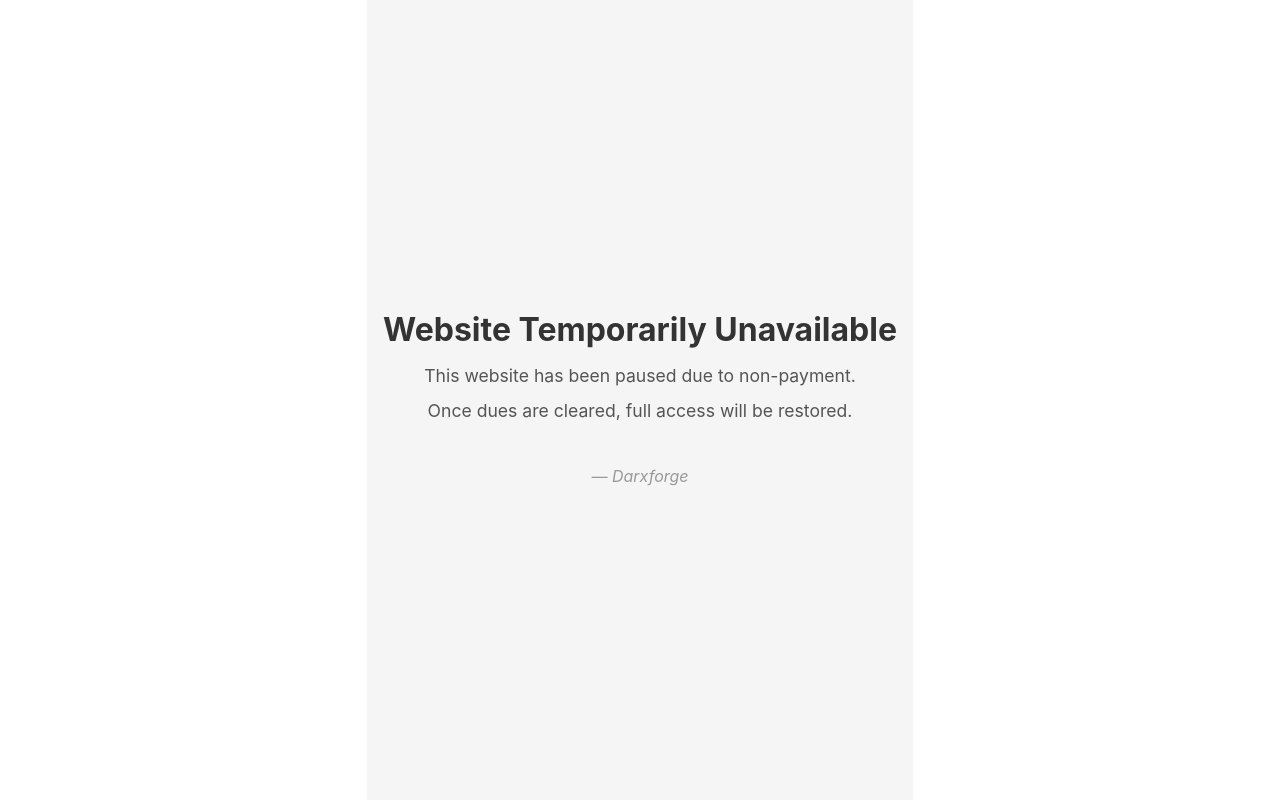
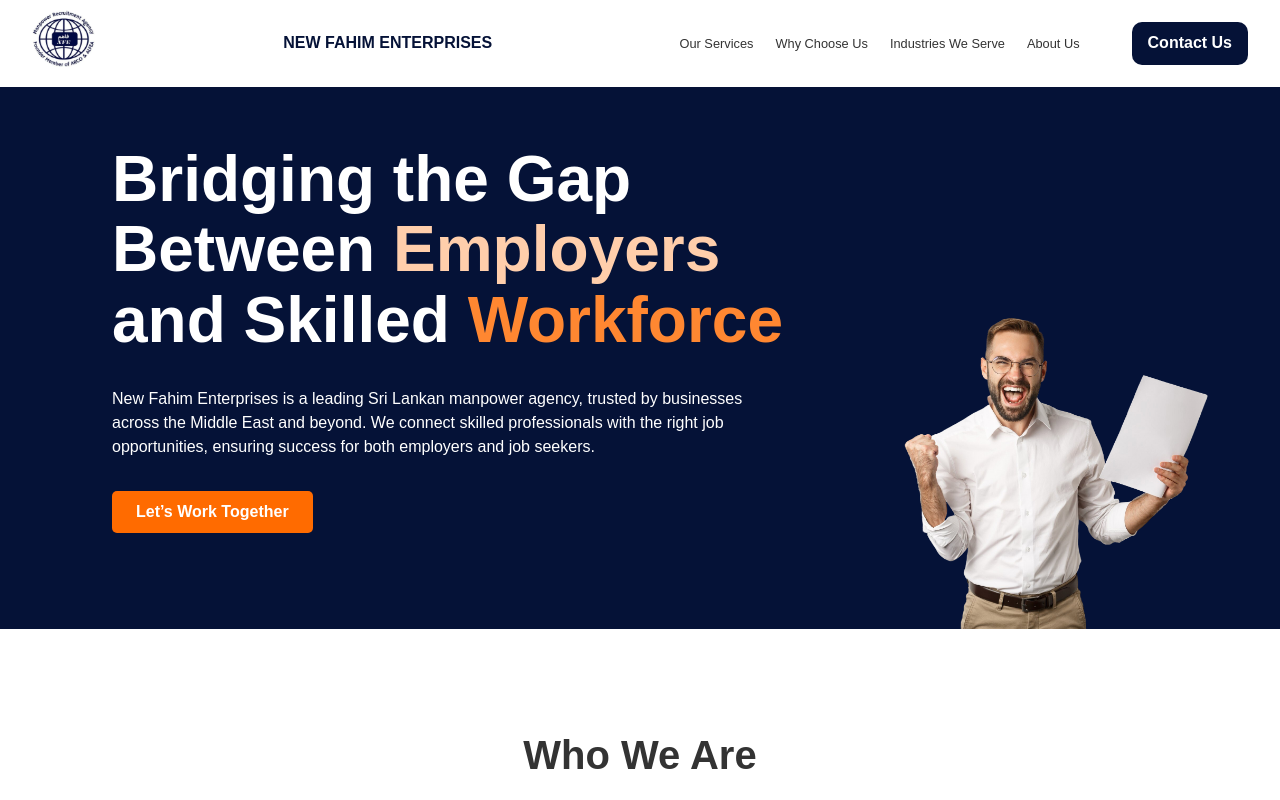
Before and after one commit to Hamdhan7/fahims-manpower-agency, a React (Vite) app in the folder fahims-manpower-agency/: page / in a window 1280 px wide. Shown: the top 800 px of the page. Built offline with nearby package versions, Linux system fonts and the light colour scheme.

Commit message:
feature:payment hold message removed

```diff
--- a/fahims-manpower-agency/src/App.jsx
+++ b/fahims-manpower-agency/src/App.jsx
@@ -34,31 +34,30 @@
 
     return (
         <Router>
-            {/*/!* Splash screen wrapper *!/*/}
-            {/*{loading && (*/}
-            {/*    <div className={`loading-container`}>*/}
-            {/*        <LoadingScreen />*/}
-            {/*    </div>*/}
-            {/*)}*/}
+            {/* Splash screen wrapper */}
+            {loading && (
+                <div className={`loading-container`}>
+                    <LoadingScreen />
+                </div>
+            )}
 
-            {/*/!* Main app *!/*/}
-            {/*{!loading && (*/}
-            {/*    <div className="main-app">*/}
-            {/*        <div className="nav-section">*/}
-            {/*            <Nav />*/}
-            {/*        </div>*/}
+            {/* Main app */}
+            {!loading && (
+                <div className="main-app">
+                    <div className="nav-section">
+                        <Nav />
+                    </div>
 
-            {/*        <Routes>*/}
-            {/*            <Route path="/" element={<HomePage />} />*/}
-            {/*            /!* Add more routes as needed *!/*/}
-            {/*        </Routes>*/}
+                    <Routes>
+                        <Route path="/" element={<HomePage />} />
+                        {/* Add more routes as needed */}
+                    </Routes>
 
-            {/*        <div className="footer-section-container">*/}
-            {/*            <Footer />*/}
-            {/*        </div>*/}
-            {/*    </div>*/}
-            {/*)}*/}
-            <PaymentHold></PaymentHold>
+                    <div className="footer-section-container">
+                        <Footer />
+                    </div>
+                </div>
+            )}
         </Router>
     );
 }
```
